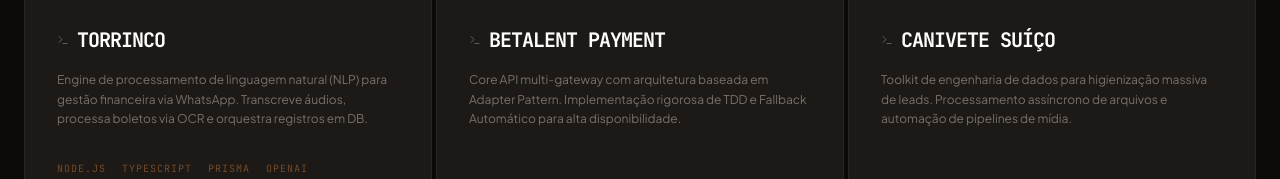
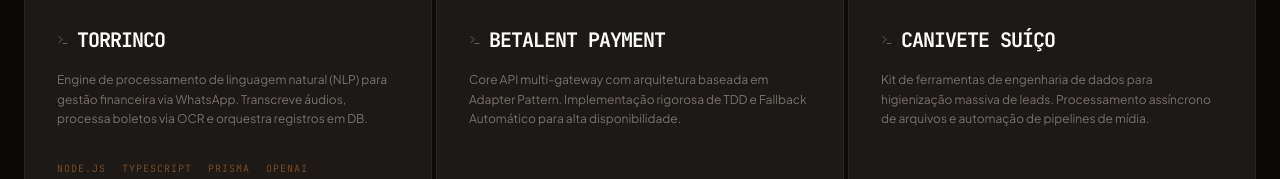
Before and after one commit to MatheusSangazu/portifolio, a Next.js app: page / in a window 1280 px wide. Shown: the part 2538-2717 px from the top of the page. Built offline with nearby package versions, Linux system fonts and the light colour scheme; a web font is replaced by a local one.

Commit message:
ajuste link projeto

```diff
--- a/src/components/Projects.tsx
+++ b/src/components/Projects.tsx
@@ -34,9 +34,10 @@
     id: "03",
     title: "Canivete Suíço",
     description:
-      "Toolkit de engenharia de dados para higienização massiva de leads. Processamento assíncrono de arquivos e automação de pipelines de mídia.",
+      "Kit de ferramentas de engenharia de dados para higienização massiva de leads. Processamento assíncrono de arquivos e automação de pipelines de mídia.",
     stack: ["Python", "Streamlit", "Pandas", "Docker", "FFmpeg"],
     github: "https://github.com/MatheusSangazu/formatador",
+    live: "https://formatador.forjacorp.com/",
   },
   {
     id: "04",
```
